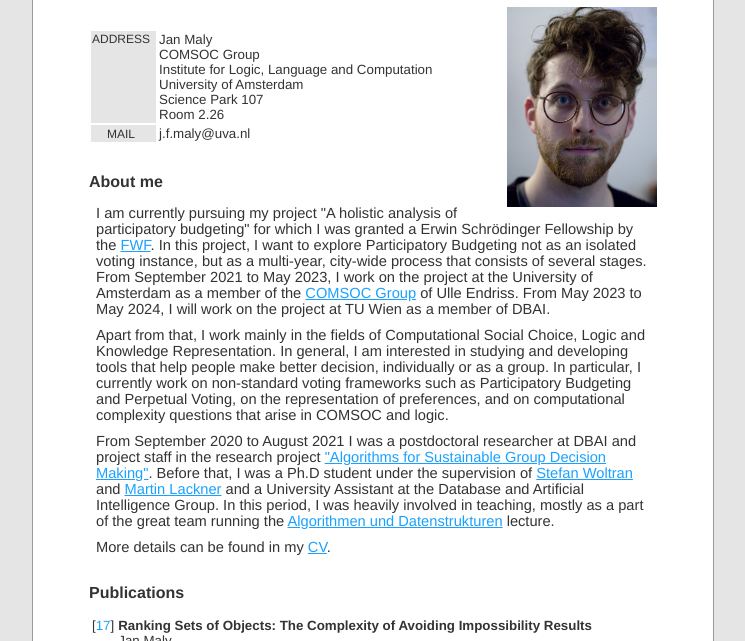
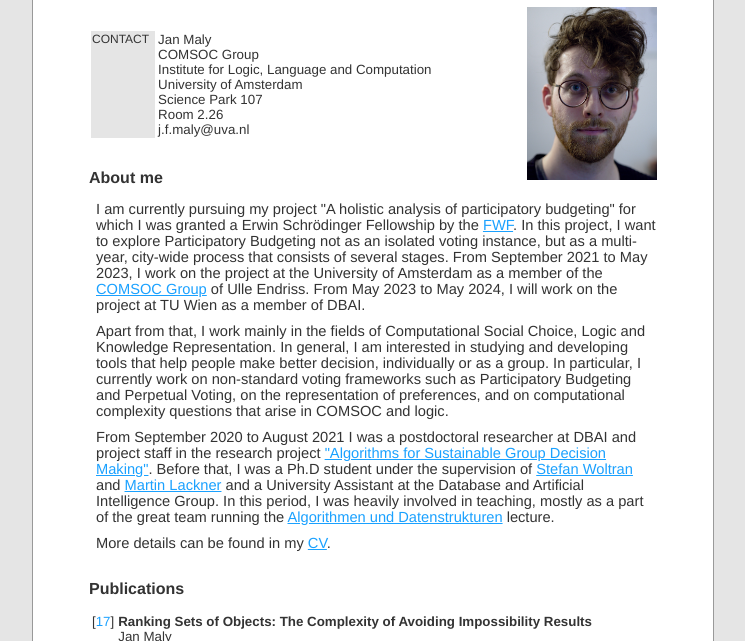
Before and after one commit to jan-maly/jan-maly.github.io, a plain HTML site: page index.html in a window 1280 px wide. Shown: the part 102-743 px from the top of the page, without its empty margins (267-1012 px from the left). Drawn offline with Linux system fonts and the light colour scheme.

Commit message:
Small changes

```diff
--- a/index.html
+++ b/index.html
@@ -4,7 +4,6 @@
   <title>Jan Maly</title>
   <meta http-equiv="content-type" content="text/html; charset=UTF-8">
   <link rel="stylesheet" href="style.css" media="all" type="text/css">
-  <link rel="stylesheet" href="style_bib.css" media="all" type="text/css">
   <meta name="author" content="Jan Maly"/>
   <meta name="description" content="Homepage of Jan Maly"/>
   <meta name="keywords" content="Jan Maly, Research, Science, Artificial Intelligence, Algorithms, Complexity, Social Choice, COMSOC, Computational Social Choice, TU Wien, ILLC, University of Amsterdam">
@@ -21,21 +20,18 @@
 
       <br\>
       <h1>Jan Maly</h1><p>
-      <img src="photo_1.jpg" alt="portrait" style="float: right;" width="150">
+      <img src="photo_1.jpg" alt="portrait" style="float: right;" width="130">
 
       </p><table style="margin:24pt 0  0 -40px;">
           <tbody><tr>
-              <th valign="top">Address</th>
+              <th valign="top">Contact</th>
               <td>Jan Maly<br>
                   COMSOC Group<br>
                   Institute for Logic, Language and Computation<br>
                   University of Amsterdam<br>
                   Science Park 107<br>
-                  Room 2.26 </td>
-          </tr>
-          <tr>
-              <th>Mail</th>
-     	      <td>j.f.maly@uva.nl</td>
+                  Room 2.26 <br>
+     	          j.f.maly@uva.nl</td>
      </tr>
       </tbody></table>
 
```
